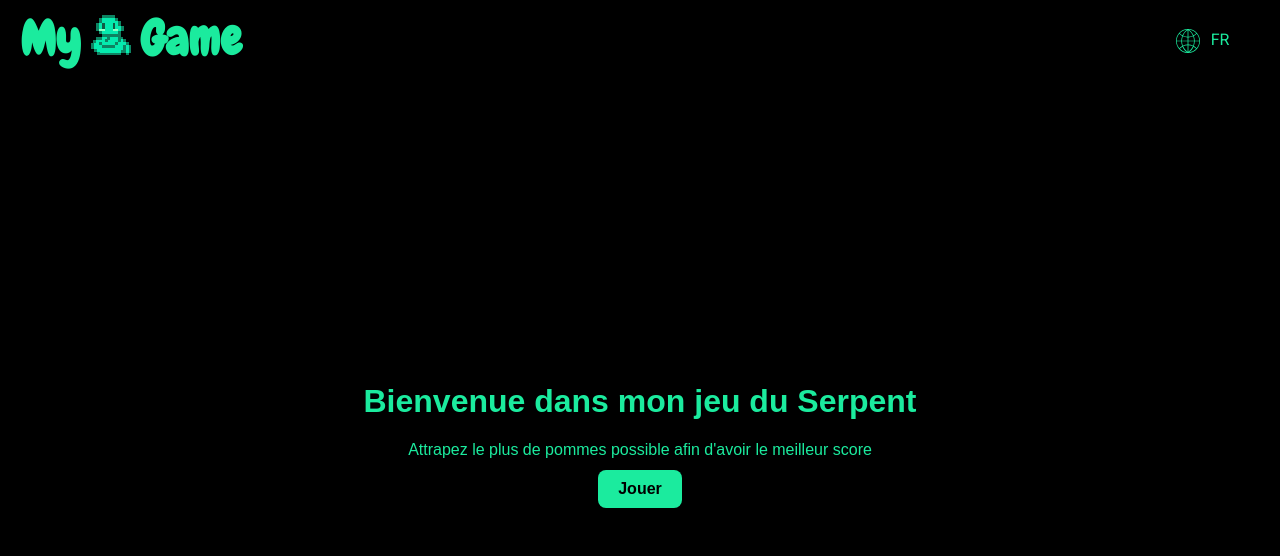
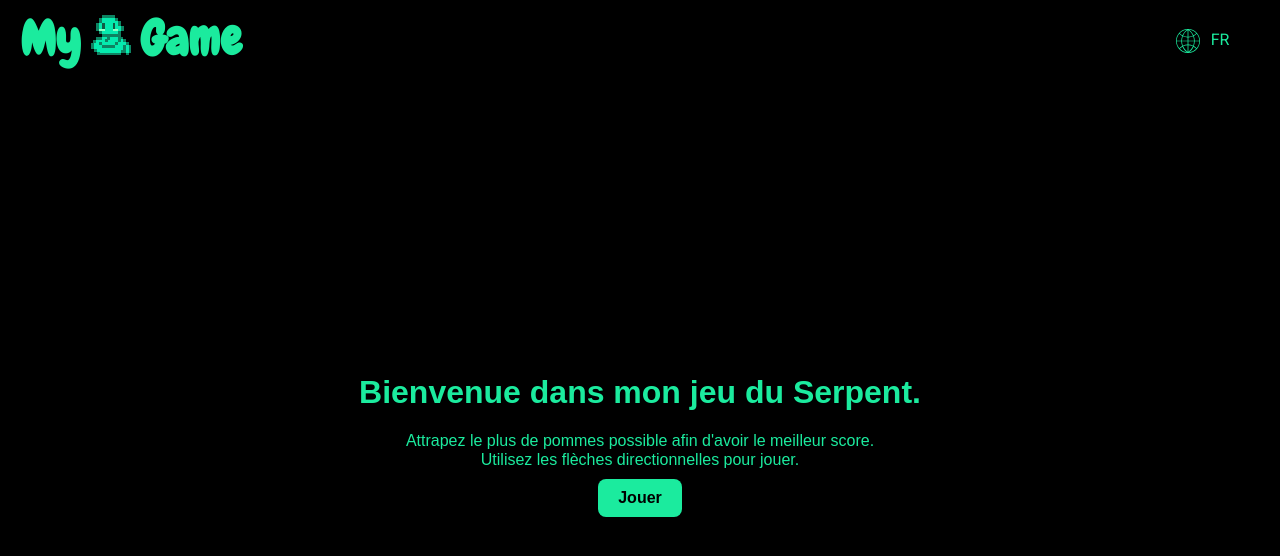
Before and after one commit to HaDock404/app-game-snake, a React (Create React App) app: page /#/ in a window 1280 px wide. Shown: the top 556 px of the page. Built offline with nearby package versions, Linux system fonts and the light colour scheme; a web font is replaced by a local one.

Commit message:
final deploy ?

```diff
--- a/src/components/Game.jsx
+++ b/src/components/Game.jsx
@@ -16,23 +16,44 @@ function Game(props) {
     const [speed, setSpeed] = useState(200);  // Vitesse initiale
     const [applesEaten, setApplesEaten] = useState(0);
     const [startTime, setStartTime] = useState(null);
+    const [previousFoodPosition, setPreviousFoodPosition] = useState(null);
 
     const { language } = useContext(LanguageContext);
 
     const welcome = {
-        en: 'Welcome in my Snake Game',
-        fr: 'Bienvenue dans mon jeu du Serpent'
+        en: 'Welcome in my Snake Game. Use the directional arrows to play.',
+        fr: 'Bienvenue dans mon jeu du Serpent.'
     };
 
     const instruction = {
-        en: 'Catch as many apples as possible to get the best score',
-        fr: 'Attrapez le plus de pommes possible afin d\'avoir le meilleur score'
+        en: 'Catch as many apples as possible to get the best score.',
+        fr: 'Attrapez le plus de pommes possible afin d\'avoir le meilleur score.'
     };
+
+    const instruction2 = {
+      en: 'Use the directional arrows to play.',
+      fr: 'Utilisez les flèches directionnelles pour jouer.'
+  };
 
     const start = {
       en: 'Start',
       fr: 'Jouer'
-  };
+    };
+
+    const game_over = {
+      en: 'Game Over',
+      fr: 'Perdu!'
+    };
+
+    const restart = {
+      en: 'Restart Game',
+      fr: 'Rejouer'
+    };
+
+    const thx_data = {
+      en: 'Your game data has been sent.',
+      fr: 'Vos données de jeu ont été envoyé.'
+    };
 
     const moveSnake = () => {
       if (gameOver) return;
@@ -107,7 +128,9 @@ function Game(props) {
     const data = {
         score: applesEaten,
         game_time: gameTime,
-        snake_head_position: snakeHeadPosition
+        snake_head_position: snakeHeadPosition,
+        current_food_position: food,
+        previous_food_position: previousFoodPosition // Position précédente de la pomme
     };
 
     fetch('https://f93e-84-121-194-87.ngrok-free.app/recover_data', {
@@ -128,7 +151,7 @@ function Game(props) {
     .catch(error => {
         console.error('Error:', error);
     });
-};
+  };
 
 
       useEffect(() => {
@@ -200,6 +223,10 @@ function Game(props) {
                     color: '#1BEB9E'
                   }}
                   >{instruction[language]}</div>
+                  <div style={{
+                    color: '#1BEB9E'
+                  }}
+                  >{instruction2[language]}</div>
                   <button onClick={startGame} style={{
                     backgroundColor: '#1BEB9E',
                     color: 'black',
@@ -255,10 +282,14 @@ function Game(props) {
                             borderRadius: '10px',
                             color: '#1BEB9E'
                         }}>
-                            <h2>Game Over!</h2>
+                            <h2>{game_over[language]}</h2>
                             <div style={{
                               margin: '5px'
                             }}>Score: {applesEaten}</div>
+                            <div style={{
+                              margin: '10px'
+
+                            }}>{thx_data[language]}</div>
                             <button onClick={startGame} style={{
                               backgroundColor: '#1BEB9E',
                               color: 'black',
@@ -271,7 +302,7 @@ function Game(props) {
                               boxShadow: '0px 4px 6px rgba(0, 0, 0, 0.1)',
                               transition: 'background-color 0.3s, transform 0.3s',
                               margin: '0px'
-                            }}>Restart Game</button>
+                            }}>{restart[language]}</button>
                         </div>
                     )}
               </div>
```
